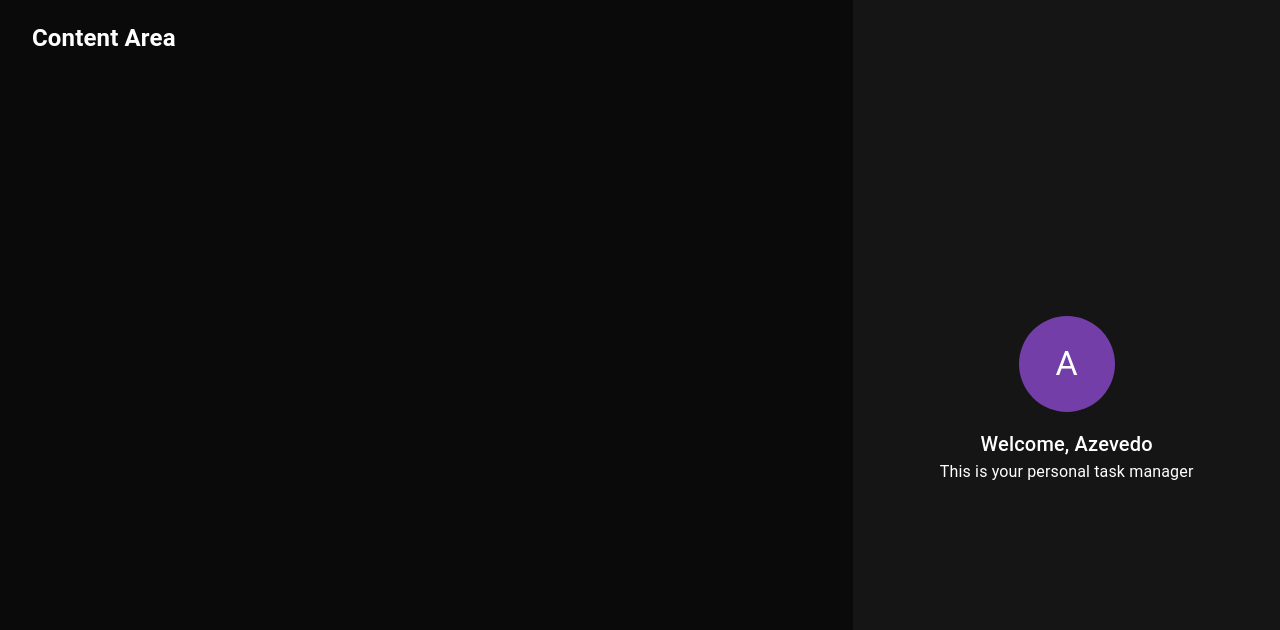
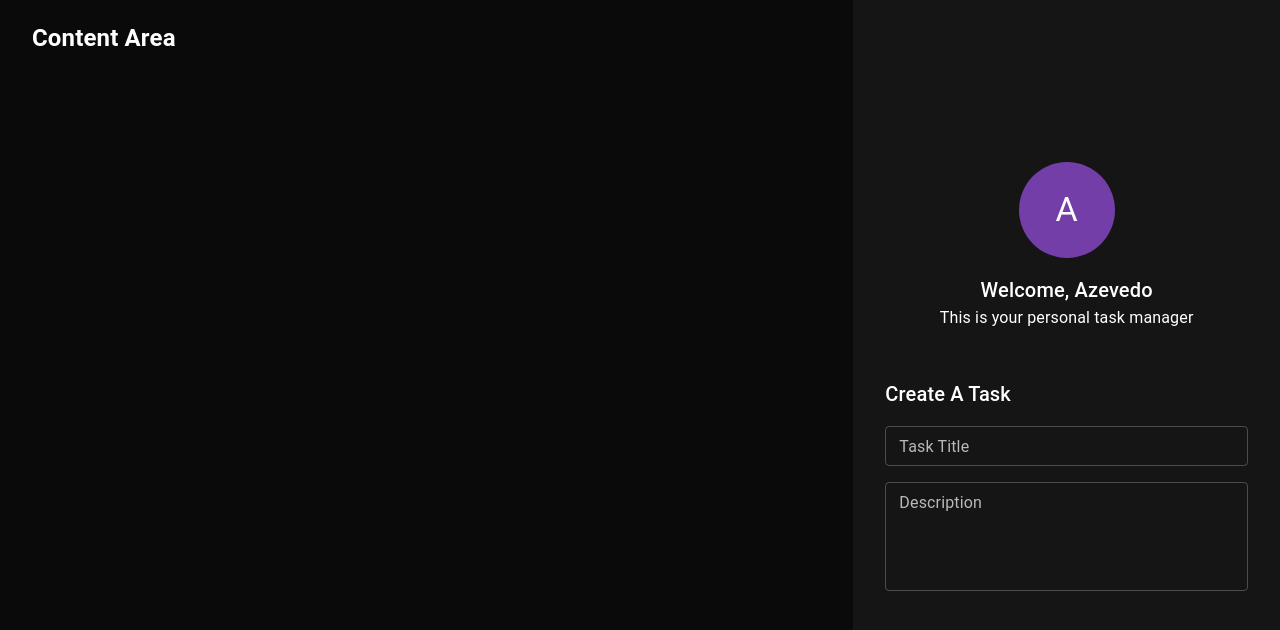
Before and after one commit to felipeazsantos/todo-react, a React (Create React App) app: page / in a window 1280 px wide. Shown: the top 630 px of the page. Built offline with nearby package versions, Linux system fonts and the light colour scheme.

Commit message:
creating text field components

```diff
--- /dev/null
+++ b/src/components/createTaskForm/_taskDescriptionField.tsx
@@ -0,0 +1,27 @@
+import React, { FC, ReactElement } from "react";
+import { TextField } from "@mui/material";
+import { ITextField } from "./interfaces/ITextField";
+
+export const TaskDescriptionField: FC<ITextField> = (props): ReactElement => {
+    //Destructure props
+    const {
+        onChange = (e) => console.log(e),
+        disabled = false
+    } = props;
+
+    return (
+        <TextField
+            id="description"
+            label="Description"
+            placeholder="Description"
+            variant="outlined"
+            size="small"
+            name="description"
+            multiline
+            rows={4}
+            fullWidth
+            onChange={onChange}
+            disabled={disabled}
+        />
+    )
+}
--- /dev/null
+++ b/src/components/createTaskForm/_taskTitleField.tsx
@@ -0,0 +1,25 @@
+import React, { FC, ReactElement } from "react";
+import { TextField } from "@mui/material";
+import { ITextField } from "./interfaces/ITextField";
+
+export const TaskTitleField: FC<ITextField> = (props) : ReactElement => {
+    //Destructure props
+    const {
+        onChange = (e) => console.log(e),
+        disabled = false
+    } = props;
+
+    return (
+        <TextField
+            id="title"
+            label="Task Title"
+            placeholder="Task title"
+            variant="outlined"
+            size="small"
+            name="title"
+            fullWidth
+            onChange={onChange}
+            disabled={disabled}
+        />
+    )
+}
--- /dev/null
+++ b/src/components/createTaskForm/createTaskForm.tsx
@@ -0,0 +1,26 @@
+import React, { FC,  ReactElement } from 'react';
+import { Box, Typography, Stack } from '@mui/material';
+import { TaskTitleField } from './_taskTitleField';
+import { TaskDescriptionField } from './_taskDescriptionField';
+
+
+export const CreateTaskForm: FC = () : ReactElement => {
+    return (
+        <Box
+            display="flex"
+            flexDirection="column"
+            alignItems="flex-start"
+            width="100%"
+            px={4}
+            my={6}
+        >
+            <Typography mb={2} component="h2" variant="h6">
+                Create A Task
+            </Typography>
+            <Stack spacing={2} width="100%">
+                <TaskTitleField />
+                <TaskDescriptionField />
+            </Stack>
+        </Box>
+    )
+};
--- /dev/null
+++ b/src/components/createTaskForm/interfaces/IDisabled.ts
@@ -0,0 +1,3 @@
+export interface IDisabled {
+    disabled?: boolean;
+}
--- /dev/null
+++ b/src/components/createTaskForm/interfaces/ITextField.ts
@@ -0,0 +1,6 @@
+import React from "react";
+import { IDisabled } from "./IDisabled";
+
+export interface ITextField extends IDisabled {
+    onChange?: (e: React.ChangeEvent<HTMLInputElement | HTMLTextAreaElement>) => void;
+}
--- a/src/components/sidebar/sidebar.tsx
+++ b/src/components/sidebar/sidebar.tsx
@@ -1,6 +1,7 @@
 import React, {FC, ReactElement} from "react";
 import { Grid } from "@mui/material";
 import { Profile } from "../profile/profile";
+import { CreateTaskForm } from "../createTaskForm/createTaskForm";
 
 export const Sidebar: FC = ():ReactElement => {
     return (
@@ -17,6 +18,7 @@
             alignItems: 'center',
         }}>
             <Profile name="Azevedo" />
+            <CreateTaskForm />
         </Grid>
     )
 };
```
